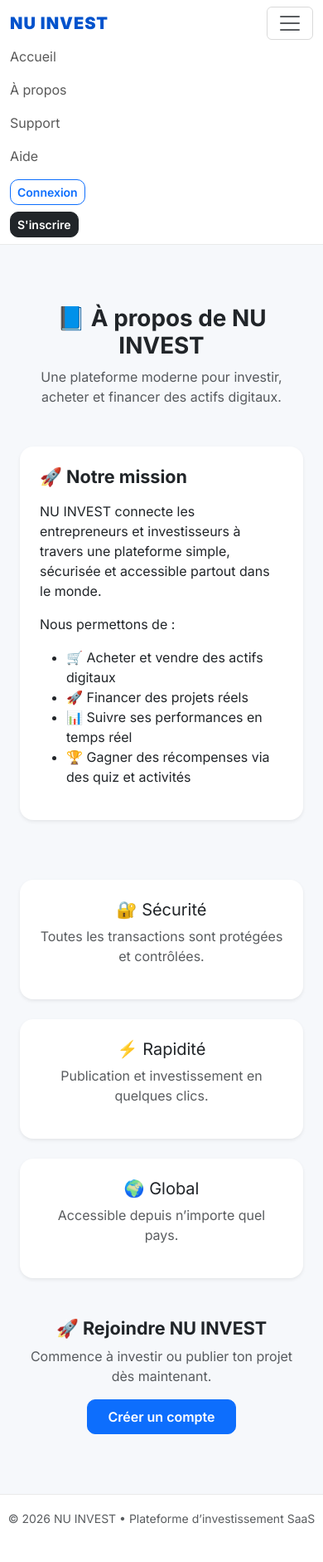
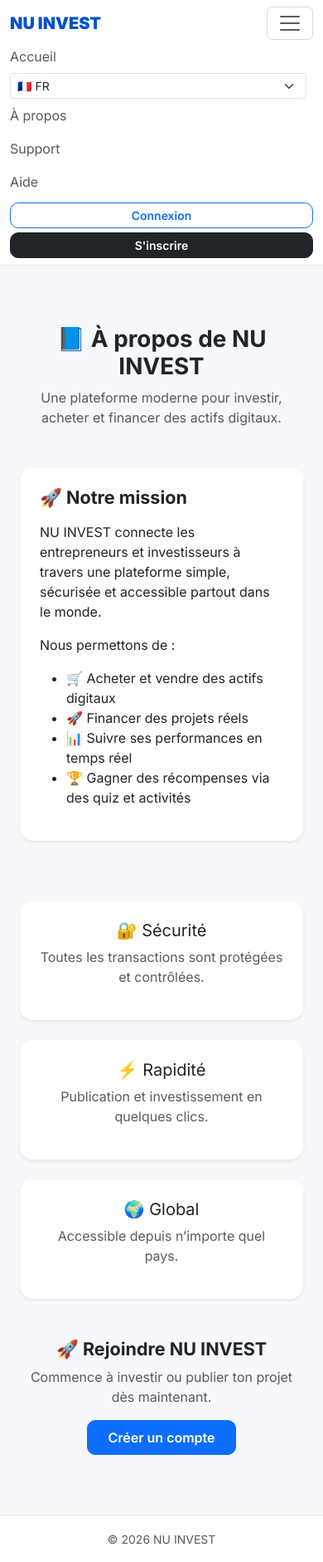
Before and after one commit to narkakaba-lgtm/nu-invest, a Django app: page /fr/about/ in a window 390 px wide, after a click that opens the changed part. Shown: the whole page at 83% size. Before the commit the page ends 1836 px from the top, so only its background shows below. Run offline with Django 5.2, Linux system fonts and the light colour scheme.

Commit message:
Update base.html

```diff
--- a/platform_invest/templates/platform_invest/base.html
+++ b/platform_invest/templates/platform_invest/base.html
@@ -1,7 +1,7 @@
 {% load static %}
 {% load i18n %}
 <!DOCTYPE html>
-<html lang="fr">
+<html lang="{{ LANGUAGE_CODE }}">
 
 <head>
     <meta charset="UTF-8">
@@ -33,11 +33,15 @@
         .navbar-brand {
             font-weight: 900;
             color: var(--primary) !important;
-            letter-spacing: 1px;
         }
 
         .nav-link {
             font-weight: 500;
+        }
+
+        .btn {
+            border-radius: 10px;
+            font-weight: 600;
         }
 
         main {
@@ -49,9 +53,12 @@
             border-top: 1px solid #eaeaea;
         }
 
-        .btn {
-            border-radius: 10px;
-            font-weight: 600;
+        /* MOBILE FIX */
+        @media (max-width: 768px) {
+            .navbar-nav .btn {
+                width: 100%;
+                margin-top: 5px;
+            }
         }
     </style>
 
@@ -65,12 +72,12 @@
 
     <div class="container">
 
-        <!-- BRAND -->
+        <!-- LOGO -->
         <a class="navbar-brand" href="{% url 'home' %}">
             NU INVEST
         </a>
 
-        <!-- MOBILE TOGGLE -->
+        <!-- MOBILE BUTTON -->
         <button class="navbar-toggler" type="button" data-bs-toggle="collapse" data-bs-target="#nav">
             <span class="navbar-toggler-icon"></span>
         </button>
@@ -81,75 +88,88 @@
             <!-- LEFT -->
             <ul class="navbar-nav me-auto">
                 <li class="nav-item">
-                    <a class="nav-link" href="{% url 'home' %}">Accueil</a>
+                    <a class="nav-link" href="{% url 'home' %}">{% trans "Accueil" %}</a>
                 </li>
             </ul>
 
             <!-- RIGHT -->
             <ul class="navbar-nav ms-auto align-items-lg-center">
 
-                <!-- PAGES PUBLIQUES -->
+                <!-- 🌍 LANGUAGE SELECT -->
+                <li class="nav-item me-2">
+                    <form action="{% url 'set_language' %}" method="post">
+                        {% csrf_token %}
+                        <select name="language"
+                                class="form-select form-select-sm"
+                                onchange="this.form.submit()">
+                            <option value="fr" {% if LANGUAGE_CODE == 'fr' %}selected{% endif %}>🇫🇷 FR</option>
+                            <option value="en" {% if LANGUAGE_CODE == 'en' %}selected{% endif %}>🇬🇧 EN</option>
+                            <option value="pt" {% if LANGUAGE_CODE == 'pt' %}selected{% endif %}>🇵🇹 PT</option>
+                        </select>
+                    </form>
+                </li>
+
+                <!-- PAGES -->
                 <li class="nav-item">
-                    <a class="nav-link" href="{% url 'about' %}">À propos</a>
+                    <a class="nav-link" href="{% url 'about' %}">{% trans "À propos" %}</a>
                 </li>
 
                 <li class="nav-item">
-                    <a class="nav-link" href="{% url 'support' %}">Support</a>
+                    <a class="nav-link" href="{% url 'support' %}">{% trans "Support" %}</a>
                 </li>
 
                 <li class="nav-item">
-                    <a class="nav-link" href="{% url 'help' %}">Aide</a>
+                    <a class="nav-link" href="{% url 'help' %}">{% trans "Aide" %}</a>
                 </li>
 
                 {% if user.is_authenticated %}
 
-                    <!-- ACTIONS UTILISATEUR -->
+                    <!-- USER ACTIONS -->
                     <li class="nav-item">
-                        <a class="btn btn-warning btn-sm ms-lg-2 mt-2 mt-lg-0" href="{% url 'publier_vente' %}">
-                            💰 Vendre
+                        <a class="btn btn-warning btn-sm ms-lg-2" href="{% url 'publier_vente' %}">
+                            💰 {% trans "Vendre" %}
                         </a>
                     </li>
 
                     <li class="nav-item">
-                        <a class="btn btn-primary btn-sm ms-lg-2 mt-2 mt-lg-0" href="{% url 'deposer_projet' %}">
-                            🚀 Projet
+                        <a class="btn btn-primary btn-sm ms-lg-2" href="{% url 'deposer_projet' %}">
+                            🚀 {% trans "Projet" %}
                         </a>
                     </li>
 
                     <li class="nav-item">
-                        <a class="btn btn-success btn-sm ms-lg-2 mt-2 mt-lg-0" href="{% url 'quiz' %}">
-                            🏆 Quiz
+                        <a class="btn btn-success btn-sm ms-lg-2" href="{% url 'quiz' %}">
+                            🏆 {% trans "Quiz" %}
                         </a>
                     </li>
 
                     <li class="nav-item">
-                        <a class="btn btn-dark btn-sm ms-lg-2 mt-2 mt-lg-0" href="{% url 'dashboard' %}">
-                            Dashboard
+                        <a class="btn btn-dark btn-sm ms-lg-2" href="{% url 'dashboard' %}">
+                            {% trans "Dashboard" %}
                         </a>
                     </li>
 
-                    <!-- LOGOUT -->
-                    <li class="nav-item mt-2 mt-lg-0 ms-lg-2">
+                    <li class="nav-item ms-lg-2">
                         <form method="post" action="{% url 'logout' %}">
                             {% csrf_token %}
                             <button class="btn btn-outline-danger btn-sm w-100">
-                                Déconnexion
+                                {% trans "Déconnexion" %}
                             </button>
                         </form>
                     </li>
 
                 {% else %}
 
-                    <!-- VISITEURS -->
+                    <!-- VISITOR -->
                     <li class="nav-item">
-                        <a class="btn btn-outline-primary btn-sm ms-lg-2 mt-2 mt-lg-0" href="{% url 'login' %}">
-                            Connexion
+                        <a class="btn btn-outline-primary btn-sm ms-lg-2" href="{% url 'login' %}">
+                            {% trans "Connexion" %}
                         </a>
                     </li>
 
                     <li class="nav-item">
-                        <a class="btn btn-dark btn-sm ms-lg-2 mt-2 mt-lg-0" href="{% url 'inscription' %}">
-                            S'inscrire
+                        <a class="btn btn-dark btn-sm ms-lg-2" href="{% url 'inscription' %}">
+                            {% trans "S'inscrire" %}
                         </a>
                     </li>
 
@@ -169,10 +189,10 @@
 
 <!-- ================= FOOTER ================= -->
 <footer class="text-center py-3 text-muted">
-    <small>© 2026 NU INVEST • Plateforme d’investissement SaaS</small>
+    <small>© 2026 NU INVEST</small>
 </footer>
 
-<!-- JS Bootstrap -->
+<!-- JS -->
 <script src="https://cdn.jsdelivr.net/npm/bootstrap@5.3.0/dist/js/bootstrap.bundle.min.js"></script>
 
 {% block extra_js %}{% endblock %}
```
